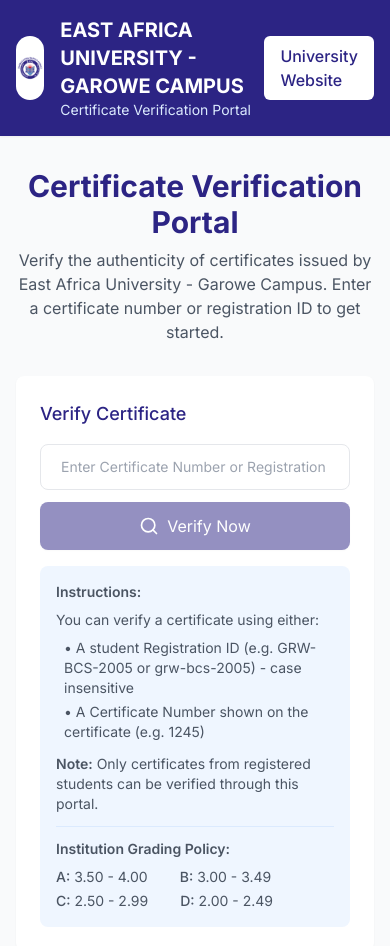
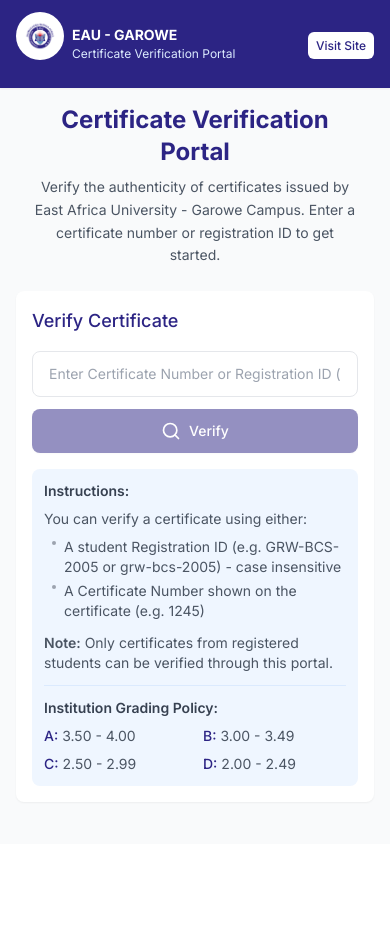
Before and after one commit to SaidIbraahim/EAU-Credential-Management-System, a React (Vite) app in the folder apps/verify/: page / in a window 390 px wide. Shown: the top 946 px of the page. After the commit the page ends 844 px from the top, so only its background shows below. Built offline with nearby package versions, Linux system fonts and the light colour scheme; no server answers.

Commit message:
Enhance certificate verification portal UX with responsive design - Fixed logo span issues on mobile screens - Improved responsive layout with adaptive breakpoints - Enhanced mobile optimization - Changed University website to Visit Official Website

```diff
--- a/apps/verify/src/App.tsx
+++ b/apps/verify/src/App.tsx
@@ -35,14 +35,14 @@
       <div className="no-print">
         <Header />
 
-        <main className="container mx-auto px-4 py-8">
+        <main className="container mx-auto px-3 sm:px-4 lg:px-6 py-4 sm:py-6 lg:py-8">
           {/* Portal Title and Instructions - Hide when result is shown */}
           {!result && (
-            <div className="text-center mb-8">
-              <h1 className="text-3xl font-bold text-[#2c2484] mb-2">
+            <div className="text-center mb-6 sm:mb-8">
+              <h1 className="text-2xl sm:text-3xl lg:text-4xl font-bold text-[#2c2484] mb-2 sm:mb-3 px-2">
                 Certificate Verification Portal
               </h1>
-              <p className="text-gray-600 max-w-2xl mx-auto">
+              <p className="text-gray-600 text-sm sm:text-base max-w-2xl mx-auto px-4 leading-relaxed">
                 Verify the authenticity of certificates issued by East Africa University - Garowe Campus.
                 Enter a certificate number or registration ID to get started.
               </p>
@@ -51,21 +51,23 @@
 
           {/* Search Section - Hide when result is shown */}
           {!result && (
+            <div className="max-w-4xl mx-auto">
               <SearchSection
                 onSearch={verify}
                 isLoading={isLoading}
                 error={error || undefined}
               />
+            </div>
           )}
 
           {/* Results Section */}
           {result && (
-            <>
+            <div className="max-w-6xl mx-auto">
               {/* New Search Button */}
-              <div className="text-center mb-6">
+              <div className="text-center mb-4 sm:mb-6">
                 <button
                   onClick={handleNewSearch}
-                  className="px-6 py-2 bg-gray-600 text-white rounded-lg hover:bg-gray-700 transition-colors"
+                  className="px-4 py-2 sm:px-6 sm:py-3 bg-gray-600 text-white rounded-lg hover:bg-gray-700 transition-colors text-sm sm:text-base font-medium"
                 >
                   Search Another Certificate
                 </button>
@@ -76,7 +78,7 @@
                 result={result}
                 onPrint={handlePrint}
               />
-            </>
+            </div>
           )}
         </main>
       </div>
--- a/apps/verify/src/components/Header.tsx
+++ b/apps/verify/src/components/Header.tsx
@@ -11,8 +11,8 @@
 
     if (showFallback || imageError) {
       return (
-        <div className={`${className} bg-[#2c2484] text-white rounded-full flex items-center justify-center`}>
-          <GraduationCap className="w-12 h-12" />
+        <div className={`${className} bg-[#2c2484] text-white rounded-full flex items-center justify-center flex-shrink-0`}>
+          <GraduationCap className="w-8 h-8 sm:w-10 md:w-12 lg:h-12" />
         </div>
       );
     }
@@ -21,7 +21,7 @@
       <img
         src="/EAU-Logo.png"
         alt="EAU Logo"
-        className={className}
+        className={`${className} flex-shrink-0`}
         onError={() => setImageError(true)}
       />
     );
@@ -44,25 +44,40 @@
 
   return (
     <div className="bg-[#2c2484] shadow-sm no-print">
-      <div className="container mx-auto px-4 py-4">
-        <div className="flex items-center justify-between">
-          <div className="flex items-center gap-4">
-            <div className="w-16 h-16 bg-white rounded-full flex items-center justify-center">
-              <LogoComponent className="w-12 h-12 object-contain" />
+      <div className="container mx-auto px-3 sm:px-4 lg:px-6 py-3 sm:py-4">
+        <div className="flex items-center justify-between gap-2 sm:gap-4">
+          {/* Logo and Title Section */}
+          <div className="flex items-center gap-2 sm:gap-3 md:gap-4 flex-1 min-w-0">
+            {/* Logo Container */}
+            <div className="w-12 h-12 sm:w-14 sm:h-14 md:w-16 md:h-16 bg-white rounded-full flex items-center justify-center flex-shrink-0">
+              <LogoComponent className="w-8 h-8 sm:w-10 sm:h-10 md:w-12 md:h-12 object-contain" />
             </div>
-            <div>
-              <h1 className="text-xl font-bold text-white">EAST AFRICA UNIVERSITY - GAROWE CAMPUS</h1>
-              <p className="text-sm text-blue-100">Certificate Verification Portal</p>
+
+            {/* Text Content */}
+            <div className="min-w-0 flex-1">
+              <h1 className="text-sm sm:text-base md:text-lg lg:text-xl font-bold text-white leading-tight">
+                <span className="block sm:hidden">EAU - GAROWE</span>
+                <span className="hidden sm:block md:hidden">EAST AFRICA UNIVERSITY</span>
+                <span className="hidden md:block">EAST AFRICA UNIVERSITY - GAROWE CAMPUS</span>
+              </h1>
+              <p className="text-xs sm:text-sm text-blue-100 mt-0.5 truncate">
+                Certificate Verification Portal
+              </p>
             </div>
           </div>
+
+          {/* Website Link */}
+          <div className="flex-shrink-0">
             <a
               href="https://eaugarowe.edu.so/"
-            className="px-4 py-2 bg-white text-[#2c2484] rounded-md hover:bg-opacity-90 transition-colors font-medium"
+              className="px-2 py-1.5 sm:px-3 sm:py-2 md:px-4 md:py-2 bg-white text-[#2c2484] rounded-md hover:bg-opacity-90 transition-colors font-medium text-xs sm:text-sm whitespace-nowrap"
               target="_blank"
               rel="noopener noreferrer"
             >
-            University Website
+              <span className="hidden sm:inline">Visit Official Website</span>
+              <span className="sm:hidden">Visit Site</span>
             </a>
+          </div>
         </div>
       </div>
     </div>
--- a/apps/verify/src/components/SearchSection.tsx
+++ b/apps/verify/src/components/SearchSection.tsx
@@ -19,15 +19,15 @@
   };
 
   return (
-    <div className="max-w-2xl mx-auto mb-8 no-print">
-      <div className="bg-white rounded-lg shadow-sm p-6">
-        <h2 className="text-lg font-medium text-[#2c2484] mb-4">Verify Certificate</h2>
+    <div className="w-full mx-auto mb-6 sm:mb-8 no-print">
+      <div className="bg-white rounded-lg shadow-sm p-4 sm:p-6">
+        <h2 className="text-lg sm:text-xl font-medium text-[#2c2484] mb-4 sm:mb-6">Verify Certificate</h2>
 
-        <div className="flex flex-col gap-3">
+        <div className="flex flex-col gap-3 sm:gap-4">
           <input
             type="text"
-            className="w-full px-5 py-3 border border-gray-200 rounded-lg focus:ring-2 focus:ring-[#2c2484] focus:border-transparent text-sm md:text-base"
-            placeholder="Enter Certificate Number or Registration ID (e.g. GRW-BCS-2005 or grw-bcs-2005)"
+            className="w-full px-4 py-3 sm:px-5 sm:py-4 border border-gray-200 rounded-lg focus:ring-2 focus:ring-[#2c2484] focus:border-transparent text-sm sm:text-base transition-all duration-200"
+            placeholder="Enter Certificate Number or Registration ID (e.g. GRW-BCS-2005)"
             value={input}
             onChange={(e) => setInput(e.target.value)}
             onKeyPress={handleKeyPress}
@@ -37,23 +37,28 @@
           <button
             onClick={handleSubmit}
             disabled={isLoading || !input.trim()}
-            className="w-full md:w-auto md:self-end px-5 py-3 bg-[#2c2484] text-white rounded-lg hover:bg-opacity-90 transition-colors flex items-center justify-center gap-2 shadow-sm disabled:opacity-50 disabled:cursor-not-allowed"
+            className="w-full sm:w-auto sm:self-end px-6 py-3 sm:px-8 sm:py-4 bg-[#2c2484] text-white rounded-lg hover:bg-opacity-90 transition-all duration-200 flex items-center justify-center gap-2 shadow-sm disabled:opacity-50 disabled:cursor-not-allowed font-medium text-sm sm:text-base"
           >
             {isLoading ? (
-              <Loader2 className="animate-spin h-5 w-5" />
+              <>
+                <Loader2 className="animate-spin h-5 w-5" />
+                <span className="hidden sm:inline">Verifying...</span>
+                <span className="sm:hidden">Verifying</span>
+              </>
             ) : (
               <>
                 <Search className="h-5 w-5" />
-                Verify Now
+                <span className="hidden sm:inline">Verify Now</span>
+                <span className="sm:hidden">Verify</span>
               </>
             )}
           </button>
         </div>
 
         {error && (
-          <div className="mt-4 p-4 bg-red-50 rounded-lg flex items-center gap-2 text-red-700">
-            <AlertCircle className="h-5 w-5" />
-            <p>{error}</p>
+          <div className="mt-4 p-3 sm:p-4 bg-red-50 rounded-lg flex items-start gap-2 sm:gap-3 text-red-700">
+            <AlertCircle className="h-5 w-5 flex-shrink-0 mt-0.5" />
+            <p className="text-sm sm:text-base">{error}</p>
           </div>
         )}
 
@@ -65,37 +70,43 @@
 
 const InstructionsPanel: React.FC = () => {
   return (
-    <div className="mt-4 p-4 bg-blue-50 rounded-lg">
-      <p className="text-sm text-gray-600 font-semibold mb-2">Instructions:</p>
+    <div className="mt-4 sm:mt-6 p-3 sm:p-4 bg-blue-50 rounded-lg">
+      <p className="text-sm sm:text-base text-gray-700 font-semibold mb-2 sm:mb-3">Instructions:</p>
 
-      <p className="text-sm text-gray-600 mb-2">You can verify a certificate using either:</p>
+      <p className="text-sm sm:text-base text-gray-600 mb-2 sm:mb-3">You can verify a certificate using either:</p>
 
-      <ul className="text-sm text-gray-600 mb-3 space-y-1">
-        <li className="pl-2">• A student Registration ID (e.g. GRW-BCS-2005 or grw-bcs-2005) - case insensitive</li>
-        <li className="pl-2">• A Certificate Number shown on the certificate (e.g. 1245)</li>
+      <ul className="text-sm sm:text-base text-gray-600 mb-3 sm:mb-4 space-y-1 sm:space-y-2 pl-2">
+        <li className="flex items-start">
+          <span className="mr-2 mt-1 w-1 h-1 bg-gray-400 rounded-full flex-shrink-0"></span>
+          <span>A student Registration ID (e.g. GRW-BCS-2005 or grw-bcs-2005) - case insensitive</span>
+        </li>
+        <li className="flex items-start">
+          <span className="mr-2 mt-1 w-1 h-1 bg-gray-400 rounded-full flex-shrink-0"></span>
+          <span>A Certificate Number shown on the certificate (e.g. 1245)</span>
+        </li>
       </ul>
 
-      <p className="text-sm text-gray-600 mb-3">
+      <p className="text-sm sm:text-base text-gray-600 mb-3 sm:mb-4">
         <span className="font-semibold">Note:</span> Only certificates from registered students can be verified through this portal.
       </p>
 
-      <div className="border-t border-blue-100 pt-3 mt-3">
-        <p className="text-sm text-gray-600 font-semibold mb-2">Institution Grading Policy:</p>
-        <div className="flex flex-wrap gap-x-8 gap-y-1 text-sm text-gray-600">
+      <div className="border-t border-blue-100 pt-3 sm:pt-4 mt-3 sm:mt-4">
+        <p className="text-sm sm:text-base text-gray-700 font-semibold mb-2 sm:mb-3">Institution Grading Policy:</p>
+        <div className="grid grid-cols-2 sm:flex sm:flex-wrap gap-x-4 sm:gap-x-8 gap-y-2 text-sm sm:text-base text-gray-600">
           <div className="flex items-center">
-            <span className="font-medium mr-1">A:</span>
+            <span className="font-medium mr-1 text-[#2c2484]">A:</span>
             <span>3.50 - 4.00</span>
           </div>
           <div className="flex items-center">
-            <span className="font-medium mr-1">B:</span>
+            <span className="font-medium mr-1 text-[#2c2484]">B:</span>
             <span>3.00 - 3.49</span>
           </div>
           <div className="flex items-center">
-            <span className="font-medium mr-1">C:</span>
+            <span className="font-medium mr-1 text-[#2c2484]">C:</span>
             <span>2.50 - 2.99</span>
           </div>
           <div className="flex items-center">
-            <span className="font-medium mr-1">D:</span>
+            <span className="font-medium mr-1 text-[#2c2484]">D:</span>
             <span>2.00 - 2.49</span>
           </div>
         </div>
--- a/apps/verify/src/index.css
+++ b/apps/verify/src/index.css
@@ -6,6 +6,62 @@
 /* Custom CSS for better typography and layout */
 body {
   font-family: 'Inter', 'Segoe UI', Tahoma, Geneva, Verdana, sans-serif;
+  -webkit-font-smoothing: antialiased;
+  -moz-osx-font-smoothing: grayscale;
+}
+
+/* Enhanced responsive design utilities */
+@layer utilities {
+  .text-responsive {
+    @apply text-sm sm:text-base lg:text-lg;
+  }
+
+  .text-responsive-xl {
+    @apply text-lg sm:text-xl lg:text-2xl xl:text-3xl;
+  }
+
+  .padding-responsive {
+    @apply px-3 py-2 sm:px-4 sm:py-3 lg:px-6 lg:py-4;
+  }
+
+  .container-responsive {
+    @apply px-3 sm:px-4 lg:px-6 xl:px-8;
+  }
+}
+
+/* Improved mobile touch targets */
+@media (max-width: 640px) {
+  button,
+  a,
+  input[type="button"],
+  input[type="submit"] {
+    min-height: 44px;
+    min-width: 44px;
+  }
+
+  /* Better text readability on mobile */
+  body {
+    font-size: 16px;
+    line-height: 1.5;
+  }
+
+  /* Prevent zoom on input focus */
+  input,
+  select,
+  textarea {
+    font-size: 16px;
+  }
+}
+
+/* Enhanced focus states for accessibility */
+*:focus {
+  outline: 2px solid #2c2484;
+  outline-offset: 2px;
+}
+
+/* Smooth scrolling */
+html {
+  scroll-behavior: smooth;
 }
 
 /* Print styles for clean single-page output */
@@ -82,3 +138,66 @@
     display: none;
   }
 }
+
+/* Enhanced mobile responsiveness */
+@media (max-width: 768px) {
+  /* Adjust container padding for mobile */
+  .container {
+    padding-left: 1rem;
+    padding-right: 1rem;
+  }
+
+  /* Better spacing for mobile cards */
+  .bg-white {
+    margin-bottom: 1rem;
+  }
+
+  /* Ensure images don't overflow on mobile */
+  img {
+    max-width: 100%;
+    height: auto;
+  }
+}
+
+/* Tablet-specific optimizations */
+@media (min-width: 768px) and (max-width: 1024px) {
+  .container {
+    padding-left: 2rem;
+    padding-right: 2rem;
+  }
+}
+
+/* Desktop optimizations */
+@media (min-width: 1024px) {
+  /* Better hover states for desktop */
+  button:hover,
+  a:hover {
+    transform: translateY(-1px);
+    transition: transform 0.2s ease;
+  }
+}
+
+/* Loading states and animations */
+@keyframes fadeIn {
+  from {
+    opacity: 0;
+    transform: translateY(10px);
+  }
+  to {
+    opacity: 1;
+    transform: translateY(0);
+  }
+}
+
+.fade-in {
+  animation: fadeIn 0.3s ease-out;
+}
+
+/* Improved button styles */
+.btn-primary {
+  @apply bg-[#2c2484] text-white px-4 py-2 rounded-lg hover:bg-opacity-90 transition-all duration-200 font-medium;
+}
+
+.btn-secondary {
+  @apply bg-gray-600 text-white px-4 py-2 rounded-lg hover:bg-gray-700 transition-all duration-200 font-medium;
+}
```
Also changed, not shown: apps/verify/src/components/ResultSection.tsx (+30 -30 lines). Lines whose indentation alone changed are shown as unchanged.
